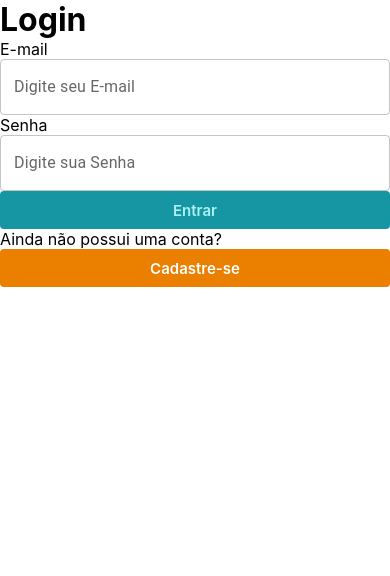
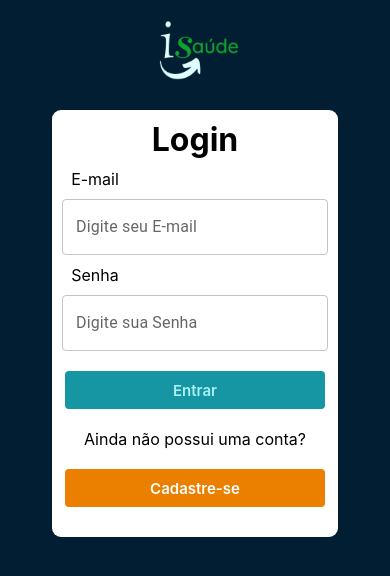
Before and after one commit to lufelipe12/isaude-app, a React (Create React App) app: page /login in a window 390 px wide. Shown: the top 576 px of the page. Built offline with nearby package versions, Linux system fonts and the light colour scheme.

Commit message:
style: layout page login responsive

```diff
--- a/src/pages/Login/index.jsx
+++ b/src/pages/Login/index.jsx
@@ -4,7 +4,19 @@ import Button from "../../components/Button";
 import { useForm } from "react-hook-form";
 import { yupResolver } from "@hookform/resolvers/yup";
 import * as yup from "yup";
-import { useState } from "react";
+
+import { useUser } from "../../providers/user";
+import api from "../../services/api";
+
+import {
+  Container,
+  ContainerButton,
+  ContainerForm,
+  Form,
+  Label,
+  Logo,
+} from "./styles";
+import logo from "../../assets/logo.png";
 
 const Login = () => {
   const loginSchema = yup.object().shape({
@@ -26,21 +38,27 @@ const Login = () => {
     resolver: yupResolver(loginSchema),
   });
 
-  const [inputData, setInputData] = useState();
+  // const {login} = useUser();
 
   const handleLogin = (data) => {
-    setInputData();
-    setInputData(data);
-    console.log(inputData);
-    //axios
-    //provider
+    // login(data);
+    // api.post("/login", data)
+    // .then((response)=> {
+    //   const {accessToken, user} = response.data;
+    //   localStorage.setItem("@Isaúde:token", JSON.stringify(accessToken));
+    //   localStorage.setItem("@Isaúde:user", JSON.stringify(user));
+    // }).catch((err) => console.log("Email ou senha invalidos"))
   };
 
   return (
-    <>
-      <form onSubmit={handleSubmit(handleLogin)}>
+    <Container>
+      <Logo>
+        <img src={logo} alt="I saúde" />
+      </Logo>
+      <ContainerForm>
+        <Form onSubmit={handleSubmit(handleLogin)}>
           <h1>Login</h1>
-        <p>E-mail</p>
+          <Label>E-mail</Label>
           <Input
             name="email" // o que vai ser passado para o register
             label="Digite seu E-mail" // placeholder
@@ -49,23 +67,26 @@ const Login = () => {
             helperText={errors.email?.message}
             error={!!errors.email?.message}
           />
-        <p>Senha</p>
+          <Label>Senha</Label>
           <Input
             name="password" // o que vai ser passado para o register
             label="Digite sua Senha" // placeholder
             type="password"
             register={register}
-          // helperText={error.password?.message}
-          // error = {!!error.password}
+            helperText={errors.password?.message}
+            error={!!errors.password}
           />
-
+          <ContainerButton>
             <Button colorType="Primary">Entrar</Button>
+          </ContainerButton>
 
           <span>Ainda não possui uma conta?</span>
-
+          <ContainerButton>
             <Button colorType="Tertiary">Cadastre-se</Button>
-      </form>
-    </>
+          </ContainerButton>
+        </Form>
+      </ContainerForm>
+    </Container>
   );
 };
 export default Login;
--- /dev/null
+++ b/src/pages/Login/styles.js
@@ -0,0 +1,73 @@
+import styled from "styled-components";
+
+export const Container = styled.div`
+  display: flex;
+  flex-direction: column;
+  align-items: center;
+  background: var(--dark-blue);
+  height: 100vh;
+
+  @media (min-width: 768px) {
+    flex-direction: row;
+    justify-content: space-between;
+  }
+`;
+
+export const Logo = styled.div`
+  width: 180px;
+  height: 100px;
+  img {
+    height: 100%;
+    width: 100%;
+    object-fit: contain;
+  }
+  @media (min-width: 768px) {
+    width: 50%;
+    height: 100%;
+  }
+`;
+
+export const ContainerForm = styled.div`
+  display: flex;
+  align-items: center;
+  justify-content: center;
+  @media (min-width: 768px) {
+    width: 50%;
+    height: 150%;
+    background: var(--white);
+  }
+`;
+
+export const Form = styled.form`
+  display: flex;
+  align-items: center;
+  flex-direction: column;
+  margin: 10px;
+  background: var(--white);
+  border-radius: 9px;
+  padding: 10px;
+  width: 286px;
+
+  p {
+    margin-top: 10px;
+    margin-bottom: 10px;
+  }
+  @media (min-width: 768px) {
+    margin: 155px 0 155px 0;
+    width: 350px;
+    padding: 30px;
+    box-shadow: 2px 7px 16px 7px rgba(0, 0, 0, 0.63);
+  }
+`;
+
+export const Label = styled.p`
+  margin-right: 200px;
+`;
+
+export const ContainerButton = styled.div`
+  margin: 20px;
+  width: 260px;
+  @media (min-width: 768px) {
+    width: 289px;
+  }
+`;
```
Also changed, not shown: src/providers/user/index.js (+7 -9 lines), src/assets/logo.png (added). Lines whose indentation alone changed are shown as unchanged.
